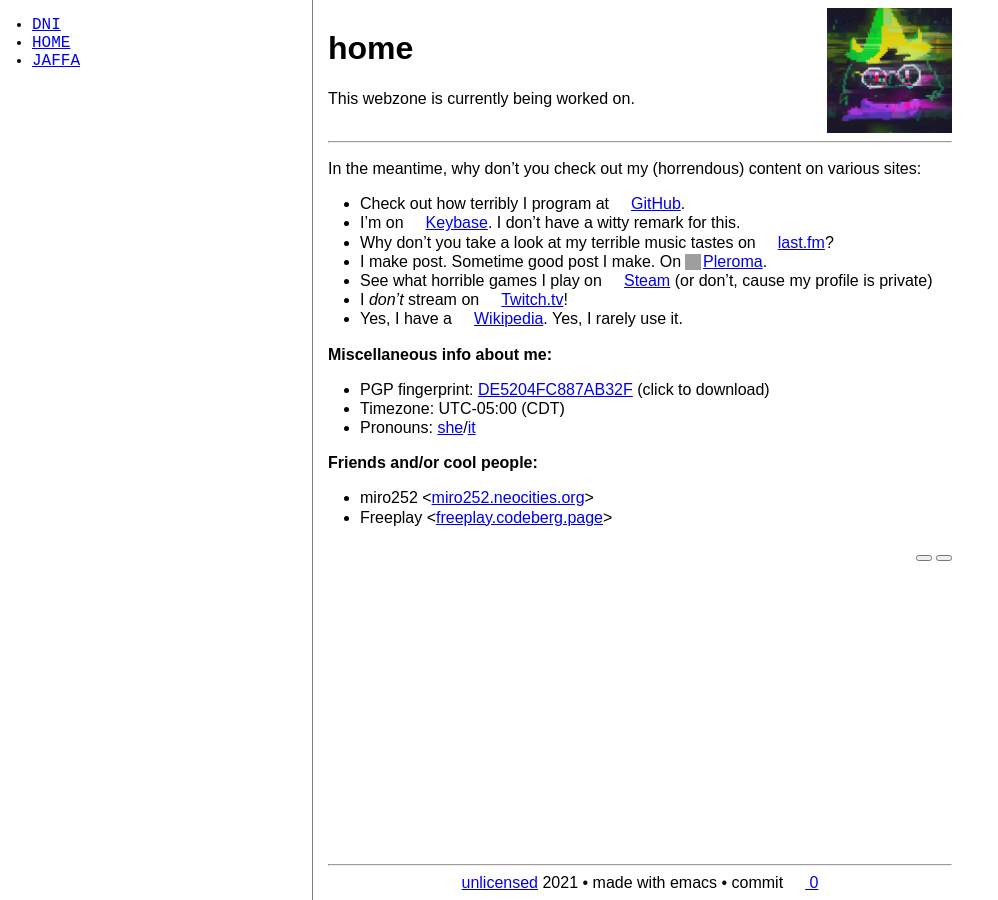
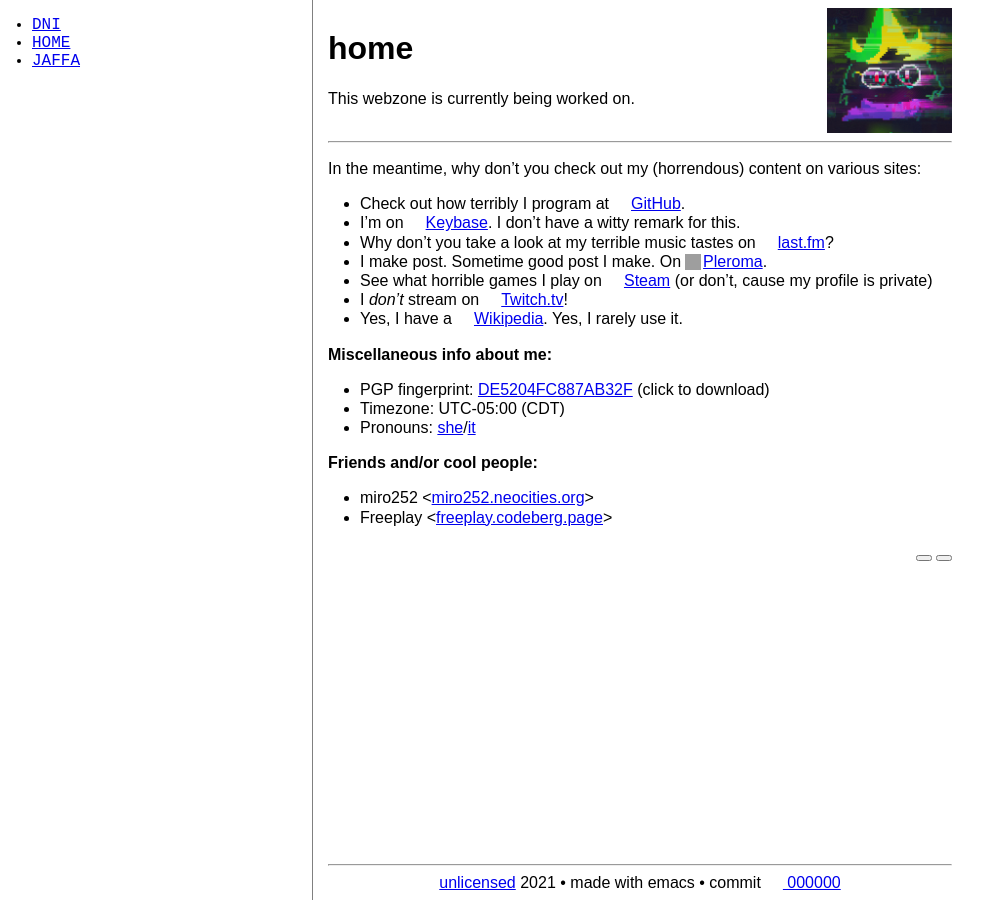
Before and after one commit to ezist/ezist.github.io, a Jekyll site: the page built from index.md, in a window 1280 px wide. Shown: the whole page, without its empty margins (0-998 px from the left). Built offline with Jekyll 4.4.1, drawn with Linux system fonts in a browser that asks for light colours; a style sheet for code colours, icons or effects is not loaded; grey boxes are pictures that could not be loaded.

Commit message:
Use the ACTUAL correct part of the commit ID
Signed-off-by: ezist <maxwell1998r@gmail.com>

```diff
--- a/_includes/footer.html
+++ b/_includes/footer.html
@@ -3,6 +3,6 @@
   <a href="https://unlicense.org/">unlicensed</a> 2021 &bull;
   made with emacs &bull;
   commit <a href="{{ site.github.repository_url }}/commit/{{ site.github.build_revision }}">
-    {{ site.github.build_revision | slice: 6 }}
+    {{ site.github.build_revision | slice: 0, 6 }}
   </a>
 </div>
```
